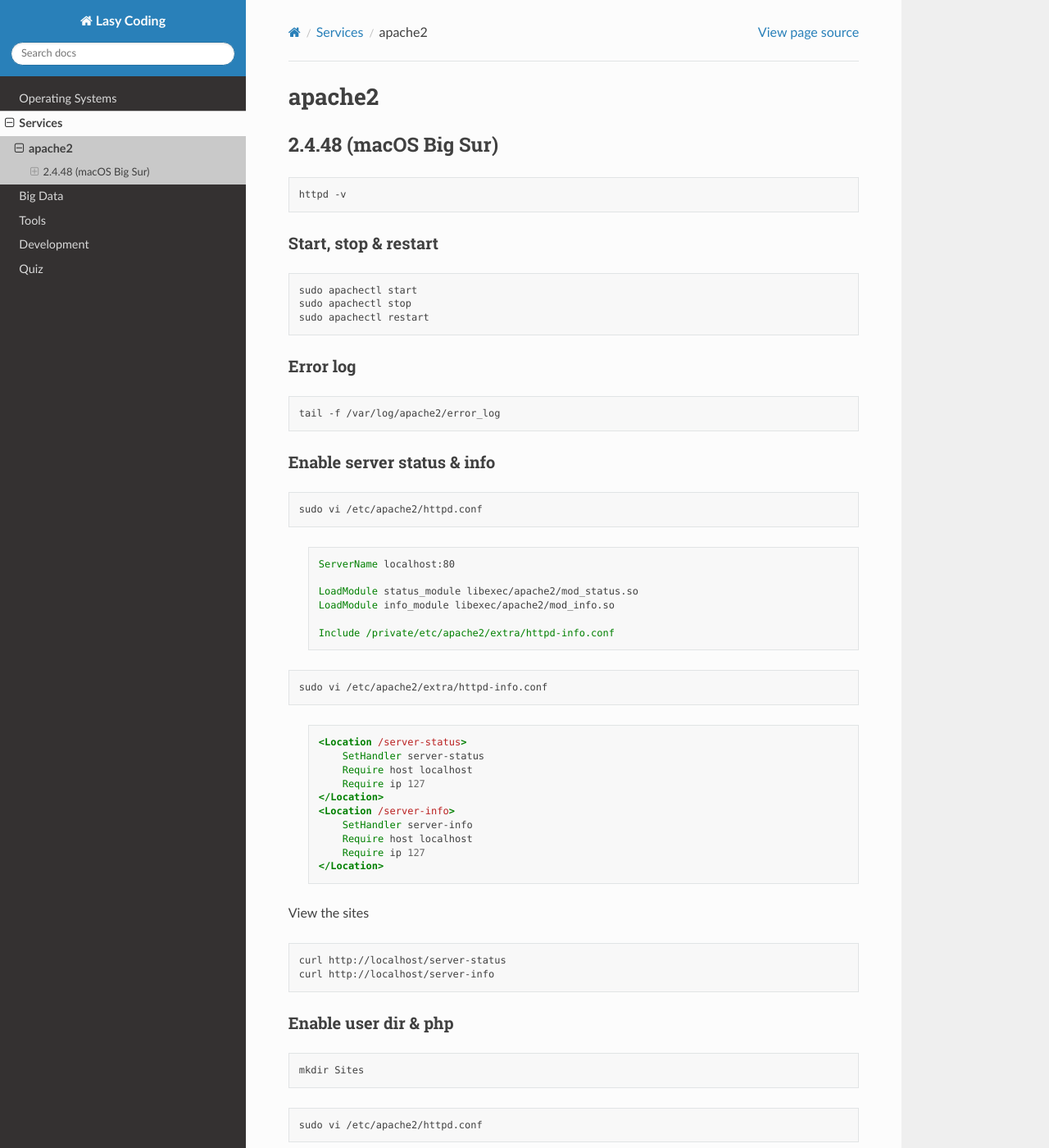
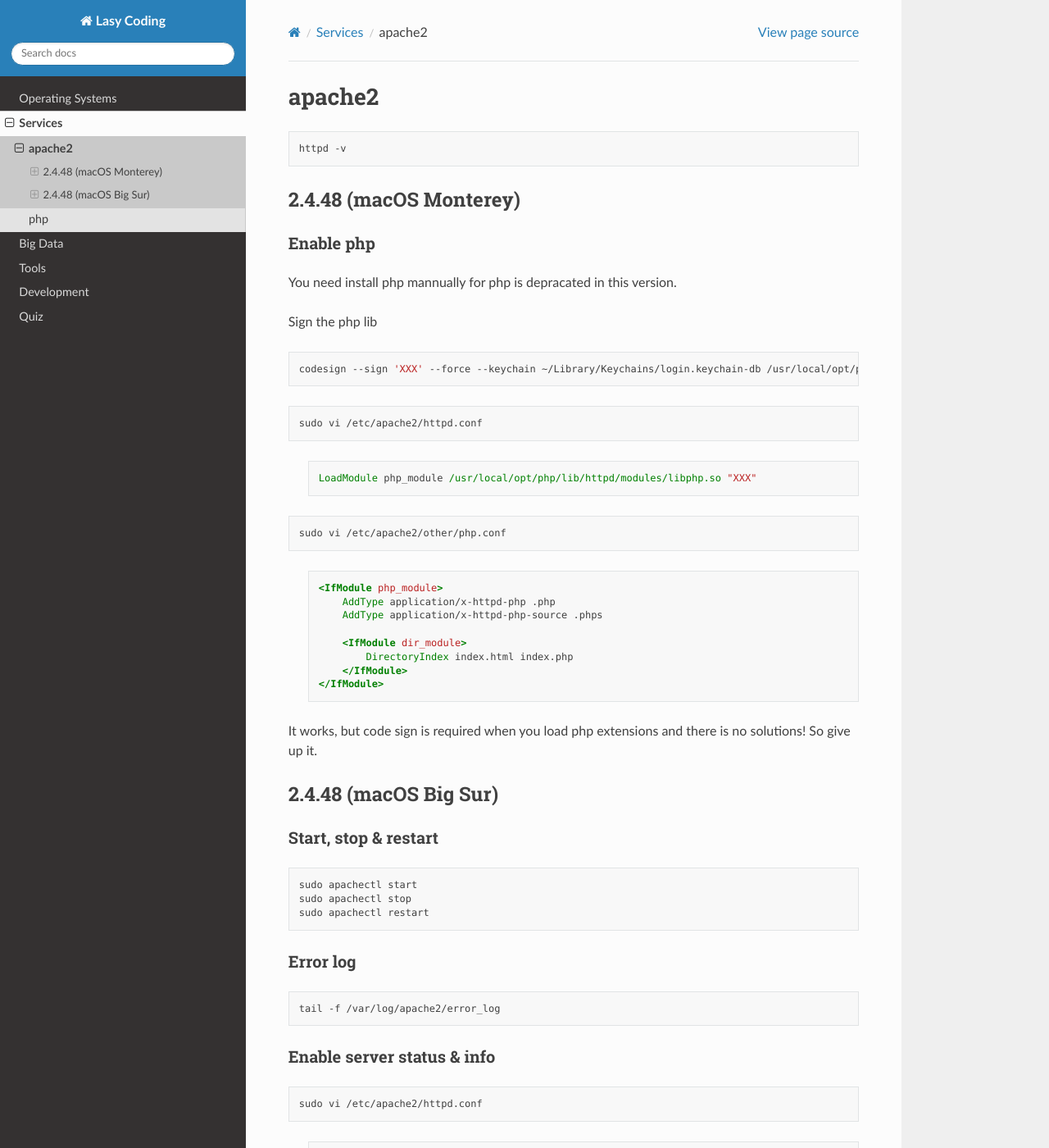
Before and after one commit to lasyard/coding, a Sphinx documentation site: the page built from docs/services/apache2.md, in a window 1280 px wide and 1400 px high. Shown: the whole window at 82% size. Built offline with Sphinx 7.4.7 and the Read the Docs theme 2.0.0, drawn with Linux system fonts in a browser that asks for light colours; some of the changed text lies outside the part shown.

Commit message:
Added docs/{os/msys2.md,services/php}; Updated docs/services/apache2.

````diff
--- a/docs/services/apache2.md
+++ b/docs/services/apache2.md
@@ -1,10 +1,47 @@
 # apache2
-
-## 2.4.48 (macOS Big Sur)
 
 ```sh
 httpd -v
 ```
+
+## 2.4.48 (macOS Monterey)
+
+### Enable php
+
+You need install php mannually for php is depracated in this version.
+
+Sign the php lib
+
+```sh
+codesign --sign 'XXX' --force --keychain ~/Library/Keychains/login.keychain-db /usr/local/opt/php/lib/httpd/modules/libphp.so
+```
+
+```sh
+sudo vi /etc/apache2/httpd.conf
+```
+
+> ```apache
+> LoadModule php_module /usr/local/opt/php/lib/httpd/modules/libphp.so "XXX"
+> ```
+
+```sh
+sudo vi /etc/apache2/other/php.conf
+```
+
+> ```apache
+> <IfModule php_module>
+>     AddType application/x-httpd-php .php
+>     AddType application/x-httpd-php-source .phps
+>
+>     <IfModule dir_module>
+>         DirectoryIndex index.html index.php
+>     </IfModule>
+> </IfModule>
+> ```
+
+It works, but code sign is required when you load php extensions and there is no solutions! So give up it.
+
+## 2.4.48 (macOS Big Sur)
 
 ### Start, stop & restart
 
@@ -71,29 +108,10 @@
 
 > ```apache
 > LoadModule php7_module libexec/apache2/libphp7.so
-> # php8
-> LoadModule php_module /usr/local/lib/php/httpd/modules/libphp.so
 > LoadModule rewrite_module libexec/apache2/mod_rewrite.so
 > LoadModule userdir_module libexec/apache2/mod_userdir.so
 >
 > Include /private/etc/apache2/extra/httpd-userdir.conf
-> ```
-
-If using php8
-
-```sh
-sudo vi /etc/apache2/other/php.conf
-```
-
-> ```apache
-> <IfModule php_module>
->     AddType application/x-httpd-php .php
->     AddType application/x-httpd-php-source .phps
->
->     <IfModule dir_module>
->         DirectoryIndex index.html index.php
->     </IfModule>
-> </IfModule>
 > ```
 
 ```sh
````
Also changed, not shown: docs/os/msys2.md (added, +25 -0 lines), docs/services/php.md (added, +35 -0 lines), 1 other file.
